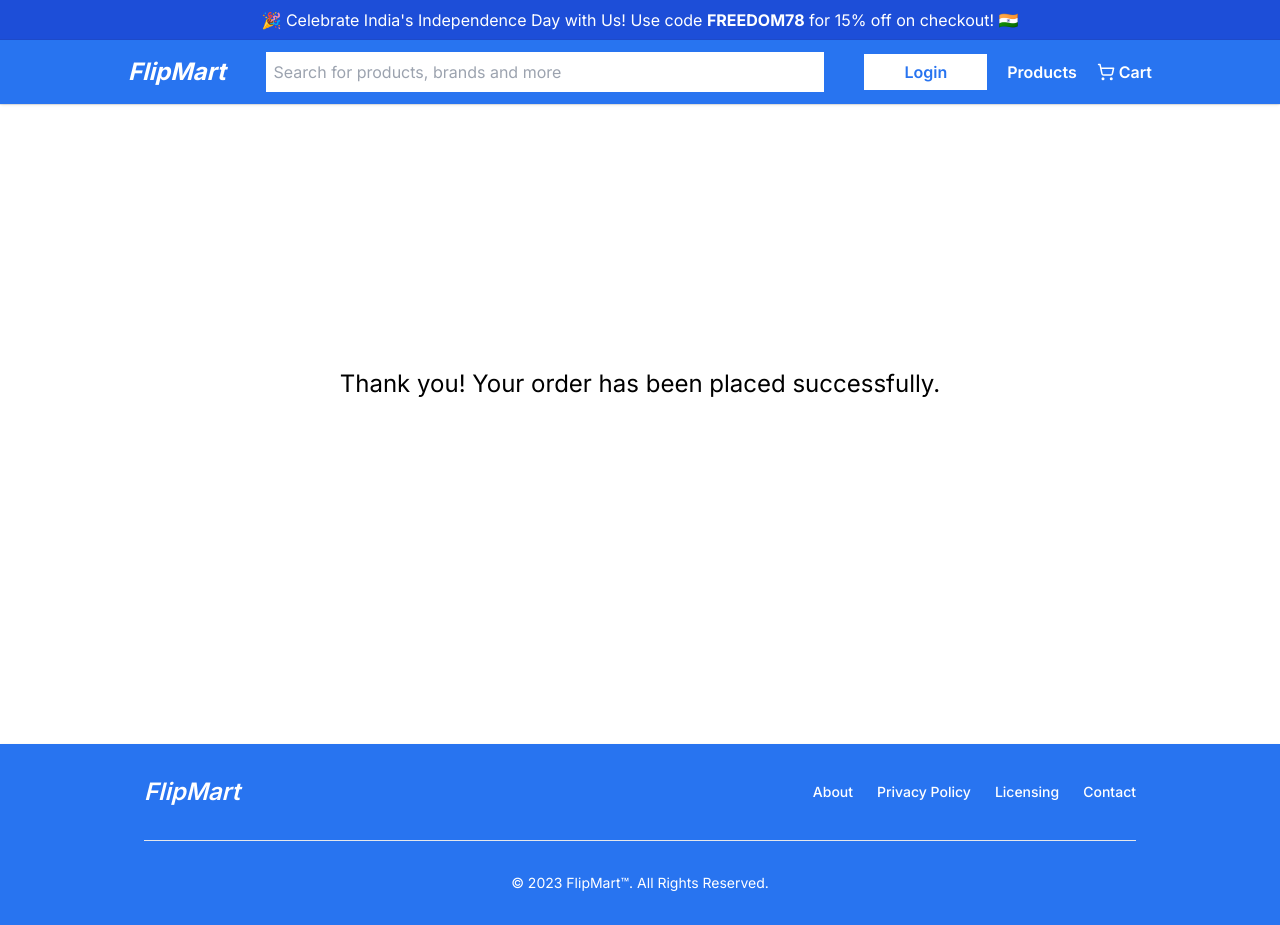
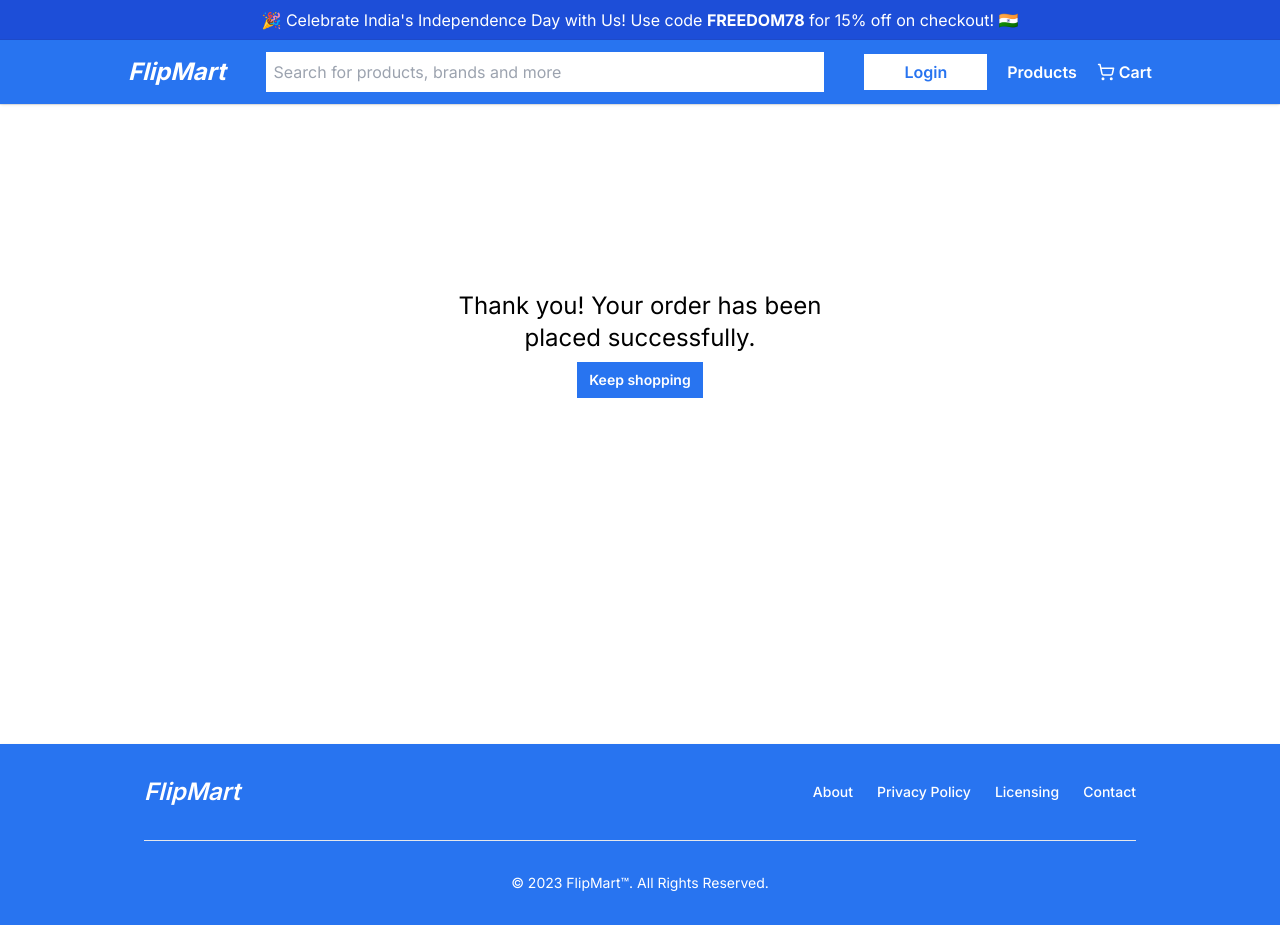
Before and after one commit to karthik-mohan23/next-ecom, a Next.js app: page /checkout in a window 1280 px wide. Built offline with nearby package versions, Linux system fonts and the light colour scheme.

Commit message:
added background for home page

```diff
--- a/src/app/checkout/page.tsx
+++ b/src/app/checkout/page.tsx
@@ -1,9 +1,16 @@
+import Link from "next/link";
+
 function page() {
   return (
-    <section className="flex justify-center items-center min-h-[70vh]">
-      <h1 className="text-2xl text-center">
+    <section className="flex flex-col gap-2 justify-center items-center min-h-[60vh]">
+      <h1 className="text-2xl text-center max-w-sm">
         Thank you! Your order has been placed successfully.
       </h1>
+      <Link
+        href={`/products`}
+        className="bg-brand-color px-3 py-2 text-white font-semibold text-sm hover:bg-blue-700 duration-300">
+        Keep shopping
+      </Link>
     </section>
   );
 }
--- a/src/app/page.tsx
+++ b/src/app/page.tsx
@@ -2,7 +2,7 @@ import Link from "next/link";
 
 export default function Home() {
   return (
-    <main className="flex min-h-[90vh] flex-col items-center justify-between pt-24 md:pt-32">
+    <main className="flex   min-h-[85vh] h-full  w-full flex-col items-center justify-between pt-24 md:pt-32">
       <div className="mx-auto space-y-3">
         <h1 className="bg-gradient-to-r from-indigo-400 to-cyan-400 bg-clip-text text-transparent  relative   pt-5 mx-auto md:px-4 md:py-2 tracking-tighter  text-center font-semibold md:text-7xl lg:text-7xl sm:text-7xl text-5xl">
           Where Luxury Meets Affordability
@@ -54,6 +54,7 @@ export default function Home() {
           </Link>
         </div>
       </div>
+      <div className="absolute top-0 z-[-2] h-full w-full rotate-180 transform bg-white bg-[radial-gradient(60%_120%_at_50%_50%,hsla(0,0%,100%,0)_0,rgba(40,116,240,.4)_100%)] border border-black" />
     </main>
   );
 }
```
